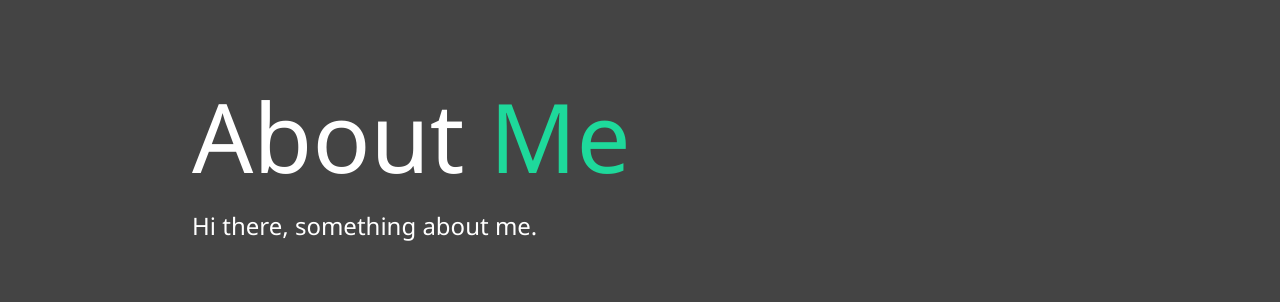
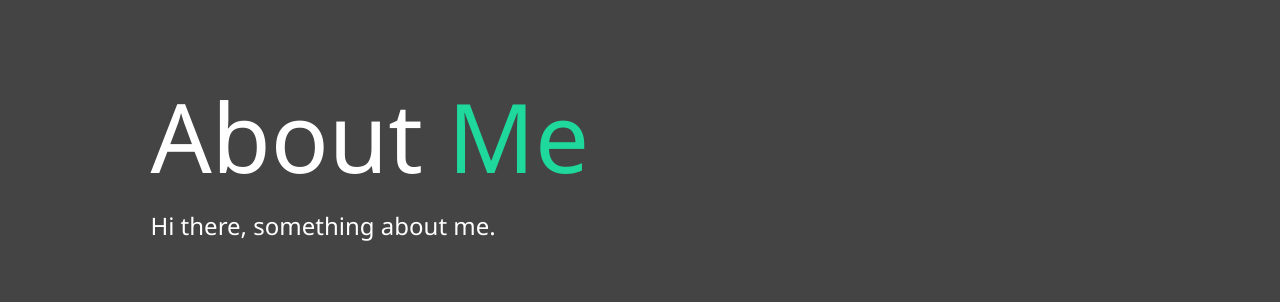
Before and after one commit to JamesN96/Portfolio-website, a website: page dist/about.html in a window 1280 px wide. Shown: the top 302 px of the page. Drawn offline with Linux system fonts and the light colour scheme.

Commit message:
Fix up the positions of the about main section and its h1 and h2 elements

```diff
--- a/scss/main.scss
+++ b/scss/main.scss
@@ -1,6 +1,5 @@
 @import "config";
 @import "menu";
-@import "mobile";
 
 * {
   box-sizing: border-box;
@@ -102,11 +101,11 @@ main {
 
 main#about {
   text-align: start;
-  padding-right: 100px;
 
   h1,
   h2 {
-    margin-left: 8rem;
+    width: 85%;
+    margin: 0 auto;
   }
 
   h2 {
@@ -140,3 +139,5 @@ footer {
   padding: 1.5rem;
   background: lighten($secondary-color, 1);
 }
+
+@import "mobile";
```
Also changed, not shown: dist/css/main.css.
